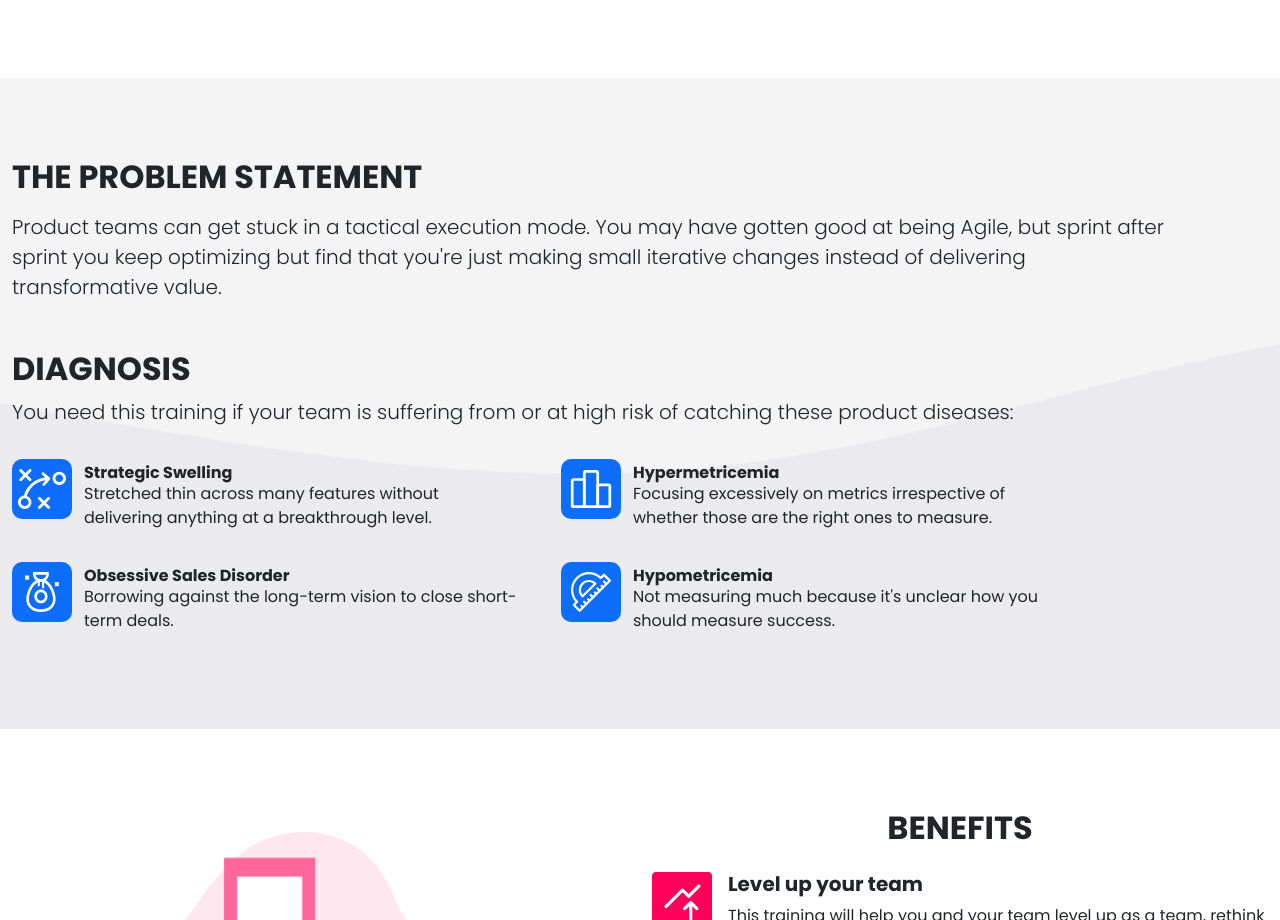
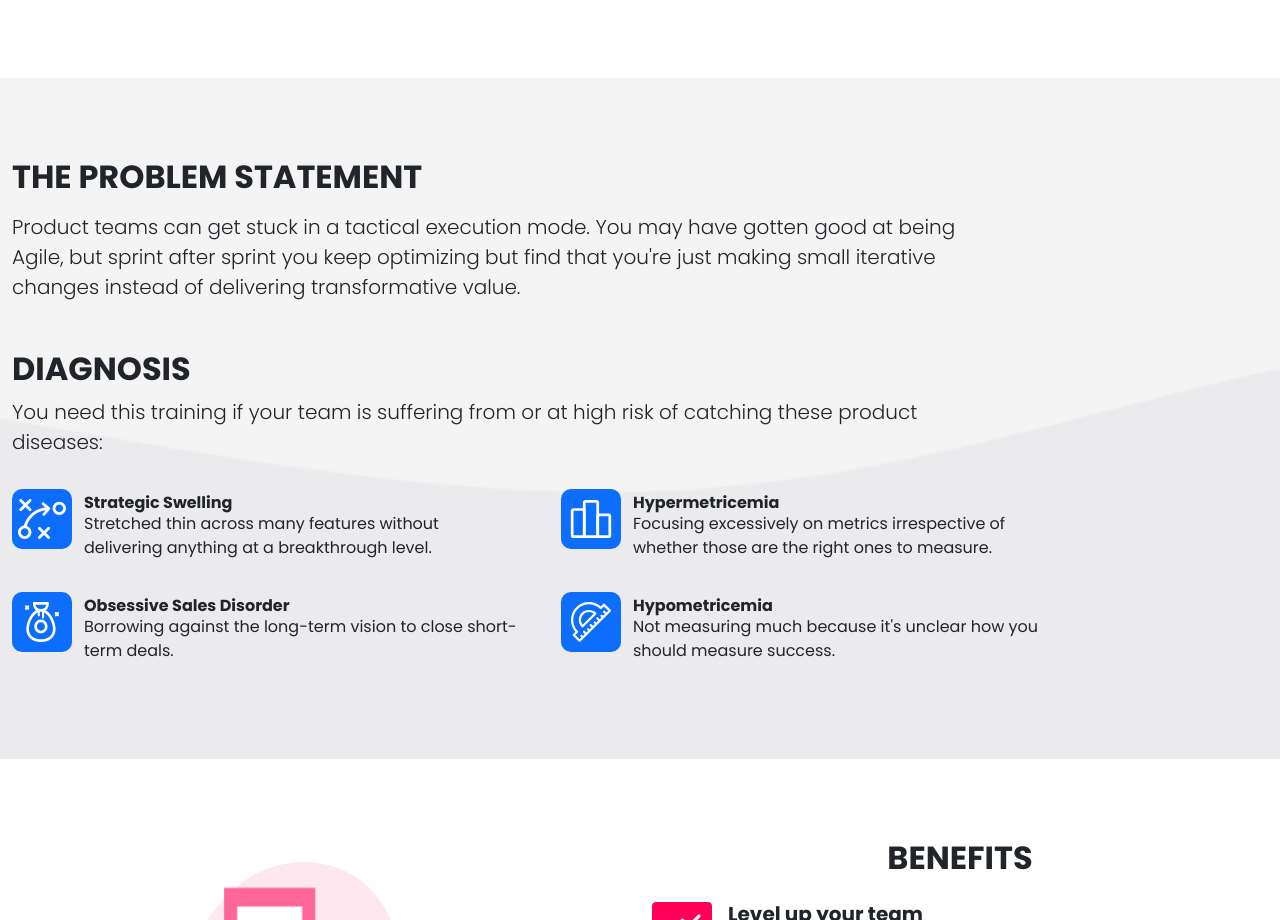
Before and after one commit to qq7te/radical-product, a Jekyll site: the page built from src/_training_posts/2022-07-01-product-managment-training.md, in a window 1280 px wide. Shown: the part 594-1514 px from the top of the page. Built offline with Jekyll 4.4.1, drawn with Linux system fonts in a browser that asks for light colours.

Commit message:
small details in training page

```diff
--- a/src/_layouts/training.html
+++ b/src/_layouts/training.html
@@ -30,9 +30,9 @@ layout: default
 
 		<div class="text-center text-md-start">
             <h2 class="subtitle uppercase mb-3">{{page.titleOne}}</h2>
-            <p class=" mb-5 me-lg-5 pe-lg-5 light fs-5">{{page.problemDescription}}</p>
+            <p class=" mb-5 me-lg-5 pe-lg-5 light fs-5 col-lg-10">{{page.problemDescription}}</p>
             <h2 class="subtitle uppercase ">{{page.titleTwo}}</h2>
-            <p class=" me-2 pb-3 big-text light fs-5">{{page.descriptionTitleTwo}}:</p>
+            <p class=" me-2 pb-3 big-text light fs-5 col-lg-9">{{page.descriptionTitleTwo}}: </p>
             <div class="container-xxl ps-0 text-start">
                 <div class="row g-3 align-content-center ">
                     <div class="d-flex col-12 col-md-5 me-3 gap-1 ps-3 ps-md-2">
```
